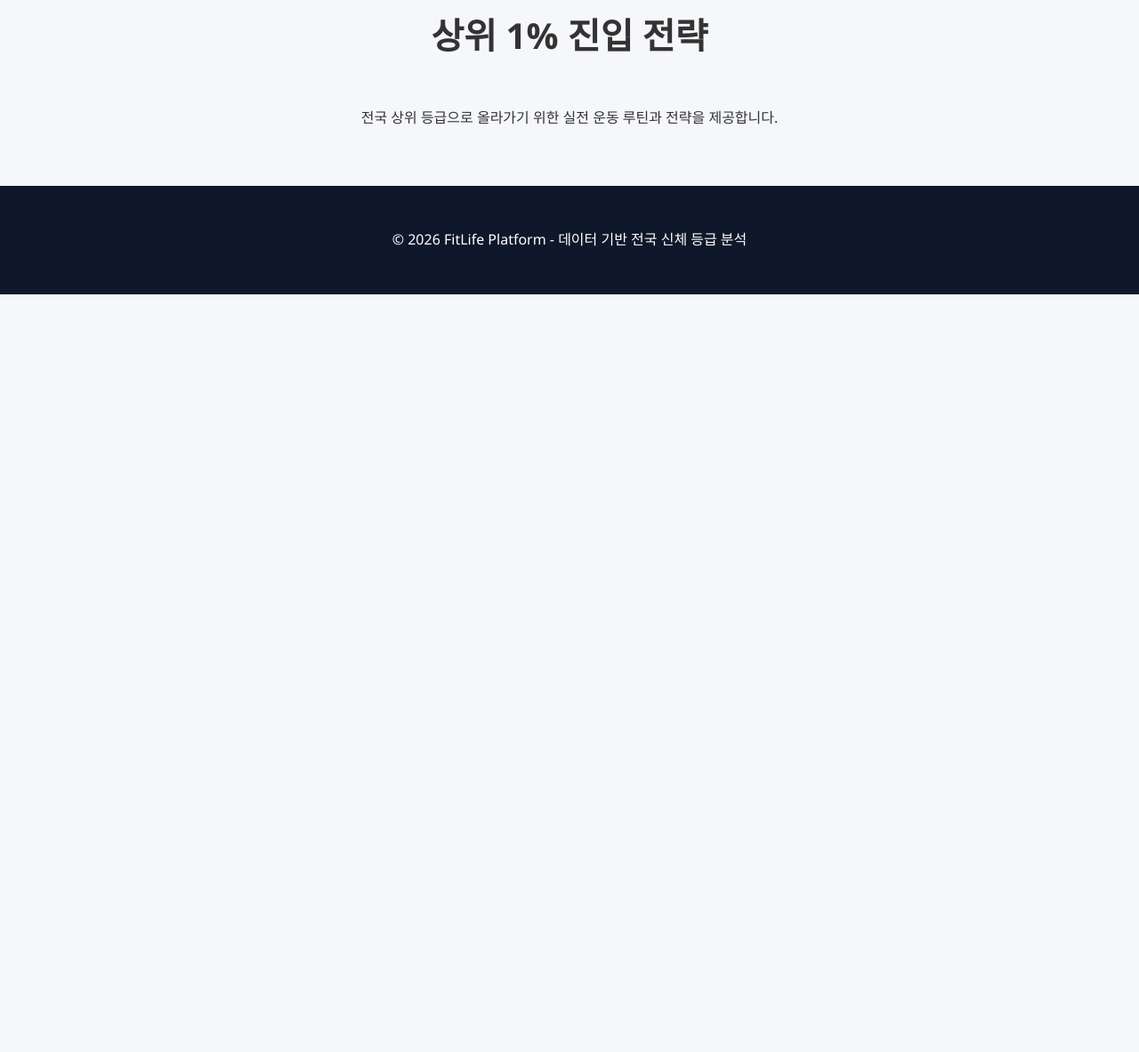
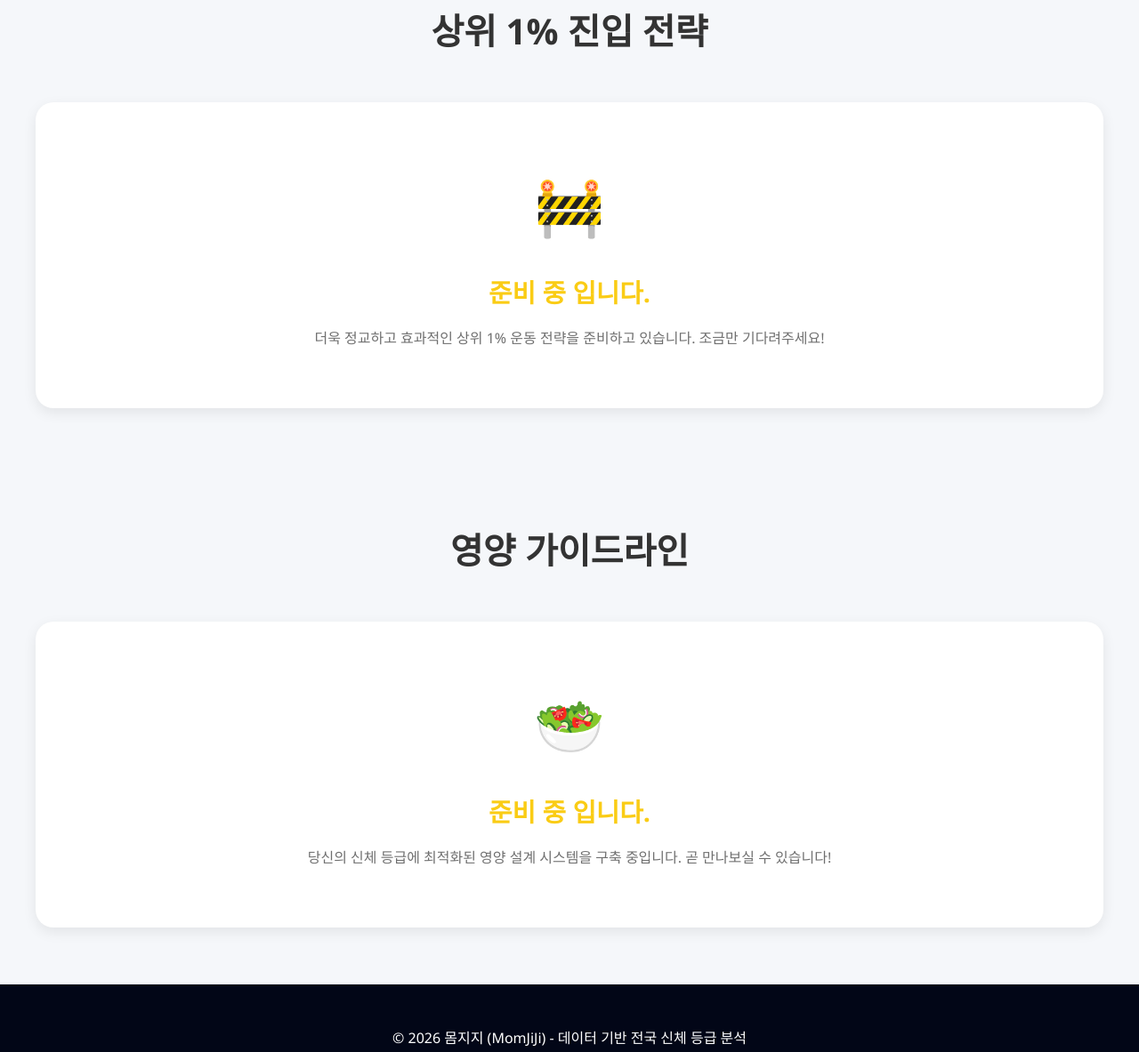
Before and after one commit to gihaw07067-commits/builing-luncher, a website: page index.html in a window 1280 px wide. Shown: the part 901-2084 px from the top of the page at 89% size. Before the commit the page ends 1232 px from the top, so only its background shows below. Drawn offline with Linux system fonts and the light colour scheme.

Commit message:
Update app brand to MomJiJi and add feature placeholders

```diff
--- a/index.html
+++ b/index.html
@@ -19,33 +19,33 @@
   </script>
   <meta charset="UTF-8">
   <meta name="viewport" content="width=device-width, initial-scale=1.0">
-  <title>FitLife Platform - 대한민국 상위 1% 도전</title>
+  <title>몸지지 - 대한민국 상위 1% 도전</title>
   <style>
     :root {
       --bg-color: #f5f7fa;
       --text-color: #333;
       --card-bg: white;
-      --header-gradient: linear-gradient(135deg, #1e3a8a 0%, #3b82f6 100%);
-      --hero-overlay: rgba(30, 58, 138, 0.8), rgba(59, 130, 246, 0.8);
+      --header-gradient: linear-gradient(135deg, #0f172a 0%, #1e293b 100%);
+      --hero-overlay: rgba(15, 23, 42, 0.8), rgba(30, 41, 59, 0.8);
       --section-title: #333;
       --tip-card-bg: #f8f9ff;
-      --calc-bg: linear-gradient(135deg, #0f172a 0%, #1e293b 100%);
-      --footer-bg: #0f172a;
+      --calc-bg: linear-gradient(135deg, #020617 0%, #0f172a 100%);
+      --footer-bg: #020617;
       --shadow: 0 5px 15px rgba(0,0,0,0.08);
       --accent: #facc15;
     }
 
     [data-theme='dark'] {
-      --bg-color: #0f172a;
+      --bg-color: #020617;
       --text-color: #e2e8f0;
-      --card-bg: #1e293b;
-      --header-gradient: linear-gradient(135deg, #020617 0%, #0f172a 100%);
-      --hero-overlay: rgba(2, 6, 23, 0.8), rgba(15, 23, 42, 0.8);
+      --card-bg: #0f172a;
+      --header-gradient: linear-gradient(135deg, #000000 0%, #020617 100%);
+      --hero-overlay: rgba(0, 0, 0, 0.85), rgba(2, 6, 23, 0.85);
       --section-title: #fff;
-      --tip-card-bg: #334155;
-      --calc-bg: linear-gradient(135deg, #020617 0%, #1e293b 100%);
-      --footer-bg: #020617;
-      --shadow: 0 5px 15px rgba(0,0,0,0.3);
+      --tip-card-bg: #1e293b;
+      --calc-bg: linear-gradient(135deg, #000000 0%, #0f172a 100%);
+      --footer-bg: #000000;
+      --shadow: 0 5px 15px rgba(0,0,0,0.5);
     }
 
     * {
@@ -82,7 +82,7 @@
     }
 
     .logo img {
-      height: 50px;
+      height: 45px;
       display: block;
     }
 
@@ -306,7 +306,7 @@
   <header>
     <nav>
       <div class="logo">
-        <a href="#home"><img src="logo.png" alt="FitLife Platform"></a>
+        <a href="#home"><img src="logo.png" alt="몸지지"></a>
       </div>
       <div class="nav-container">
         <ul class="nav-links">
@@ -425,15 +425,28 @@
   <section class="tips-section" id="tips">
     <div class="container">
       <h2 class="section-title">상위 1% 진입 전략</h2>
-      <!-- 기존 팁 내용 유지 또는 간소화 -->
-      <div style="text-align: center; color: var(--text-color);">
-        전국 상위 등급으로 올라가기 위한 실전 운동 루틴과 전략을 제공합니다.
+      <div style="text-align: center; padding: 4rem; background: var(--card-bg); border-radius: 20px; box-shadow: var(--shadow); border: 1px dashed rgba(255,255,255,0.1);">
+        <div style="font-size: 4rem; margin-bottom: 1.5rem;">🚧</div>
+        <h3 style="font-size: 1.8rem; margin-bottom: 1rem; color: var(--accent);">준비 중 입니다.</h3>
+        <p style="color: var(--text-color); opacity: 0.7;">더욱 정교하고 효과적인 상위 1% 운동 전략을 준비하고 있습니다. 조금만 기다려주세요!</p>
+      </div>
+    </div>
+  </section>
+
+  <!-- 영양 정보 -->
+  <section class="nutrition-section" id="nutrition">
+    <div class="container">
+      <h2 class="section-title">영양 가이드라인</h2>
+      <div style="text-align: center; padding: 4rem; background: var(--card-bg); border-radius: 20px; box-shadow: var(--shadow); border: 1px dashed rgba(255,255,255,0.1);">
+        <div style="font-size: 4rem; margin-bottom: 1.5rem;">🥗</div>
+        <h3 style="font-size: 1.8rem; margin-bottom: 1rem; color: var(--accent);">준비 중 입니다.</h3>
+        <p style="color: var(--text-color); opacity: 0.7;">당신의 신체 등급에 최적화된 영양 설계 시스템을 구축 중입니다. 곧 만나보실 수 있습니다!</p>
       </div>
     </div>
   </section>
 
   <footer>
-    <p>&copy; 2026 FitLife Platform - 데이터 기반 전국 신체 등급 분석</p>
+    <p>&copy; 2026 몸지지 (MomJiJi) - 데이터 기반 전국 신체 등급 분석</p>
   </footer>
 
   <script>
@@ -553,10 +566,11 @@
       panel.scrollIntoView({ behavior: 'smooth', block: 'center' });
     }
 
-    // 테마 토글 (기존 로직 유지)
+    // 테마 토글
     const themeToggle = document.getElementById('theme-toggle');
     themeToggle.addEventListener('click', () => {
-      const newTheme = document.body.getAttribute('data-theme') === 'light' ? 'dark' : 'light';
+      const currentTheme = document.body.getAttribute('data-theme');
+      const newTheme = currentTheme === 'light' ? 'dark' : 'light';
       document.body.setAttribute('data-theme', newTheme);
       localStorage.setItem('theme', newTheme);
       const icon = themeToggle.querySelector('.theme-icon');
```
Also changed, not shown: logo.png.
